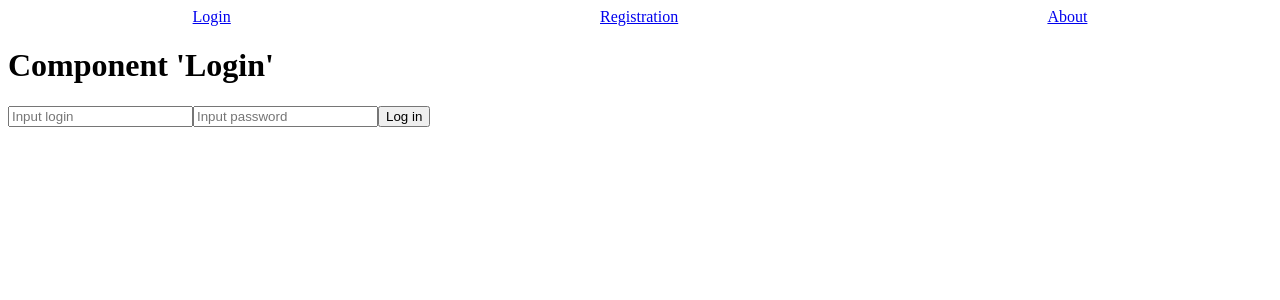
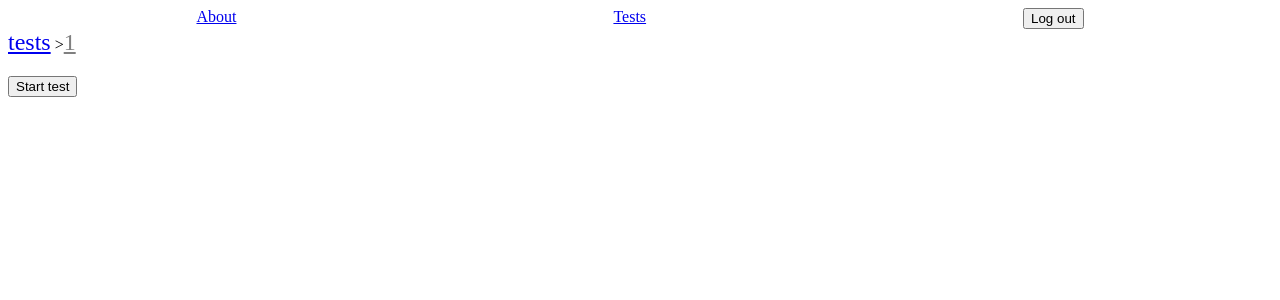
Before and after one commit to Follkner/knowledge-testing-system, a React (Create React App) app: page /tests/1 in a window 1280 px wide. Before the commit this address led to /login. Shown: the top 300 px of the page. Built offline with nearby package versions, Linux system fonts and the light colour scheme.

Commit message:
git add breadCrumbs

```diff
--- a/db.json
+++ b/db.json
@@ -2,7 +2,7 @@
    "data":[
       {
          "id":1,
-         "title":"Test1",
+         "title":"Test 1",
          "tests":[
             {
                "question":"qw1",
--- a/src/components/App/App.js
+++ b/src/components/App/App.js
@@ -23,8 +23,8 @@ class App extends Component {
 		        	<Header isAuthorized = {this.props.isAuthorized} logout = {this.props.logout}/>
 		      	</div>
 		      	<Route exact path="/login" exact component={Login} />
-		      	<Route path="/registration" component={Registration} />
-		      	<Route path="/about" component={About} />
+		      	<Route exact path="/registration" component={Registration} />
+		      	<Route exact path="/about" component={About} />
 		      	<PrivateRoute exact authenticated={this.props.isAuthorized} path="/tests" component={Tests} />
 		      	{/*<Route exact path="/tests" component={Tests} />*/}
 				<PrivateRoute authenticated={this.props.isAuthorized} path="/tests/:id" component={FullTest} />
--- /dev/null
+++ b/src/components/BreadCrumbs/BreadCrumbs.css
@@ -0,0 +1,30 @@
+ul, li {
+	margin: 0;
+	padding: 0;
+	list-style-type: none;
+}
+
+ul {
+	display: flex;
+}
+
+.breadCrumbs ul li::after {
+	content: " > ";
+}
+
+.breadCrumbs ul li:last-child {
+	pointer-events: none;
+	cursor: default;
+}
+
+.breadCrumbs ul li:last-child::after {
+	content: "";
+}
+
+.breadCrumbs .breadCrumb {
+	font-size: 24px;
+}
+
+.breadCrumbs ul li:last-child > .breadCrumb {
+	color: gray;
+}
--- /dev/null
+++ b/src/components/BreadCrumbs/BreadCrumbs.jsx
@@ -0,0 +1,43 @@
+import React, { Component } from 'react';
+import { BrowserRouter as Router, Route, Link } from "react-router-dom";
+import './BreadCrumbs.css';
+
+class BreadCrumbs extends Component {
+
+	constructor(props){
+		super(props);
+		this.state = {
+			breadCrumbs: null,
+		}
+	}
+
+	componentDidMount() {
+		let pathname = window.location.pathname;
+		const pathsArray = pathname.replace(/%20/g, " ").split("/");
+		pathsArray.shift();
+
+		let position = 1;
+		const breadCrumbs = pathsArray.map((item, index) => {
+			let firstIndex = pathname.indexOf("/", position);
+			let pathLink = pathname.substring(firstIndex, 0);
+			position += firstIndex;
+			return (
+				<li key = {index}><Link className = "breadCrumb" to = {`${pathLink}`}>{item}</Link></li>
+			)
+		})
+
+		this.setState({breadCrumbs});
+	}
+
+	render() {
+		return(
+			<div className = "breadCrumbs">
+				<ul>
+					{this.state.breadCrumbs}
+				</ul>
+			</div>
+		);
+	}
+}
+
+export default BreadCrumbs;
--- a/src/components/Test/FullTest.jsx
+++ b/src/components/Test/FullTest.jsx
@@ -1,5 +1,6 @@
 import React, { Component } from 'react';
 import { connect } from 'react-redux';
+import BreadCrumbs from '../BreadCrumbs/BreadCrumbs.jsx';
 
 class FullTest extends Component {
 
@@ -128,6 +129,7 @@ class FullTest extends Component {
 
 		return(
 			<div className = "test-full">
+				<BreadCrumbs/>
 				<h2>{this.props.title}</h2>
 				<div id = "timer"></div>
 				<div id = "results"></div>
--- a/src/reducers/loginReducer.js
+++ b/src/reducers/loginReducer.js
@@ -6,7 +6,7 @@ import {
 } from '../constants/actionTypes';
 
 const initialState = {
-	isAuthorized: false,
+	isAuthorized: true,
 	isLoading: false,
 }
 
```
